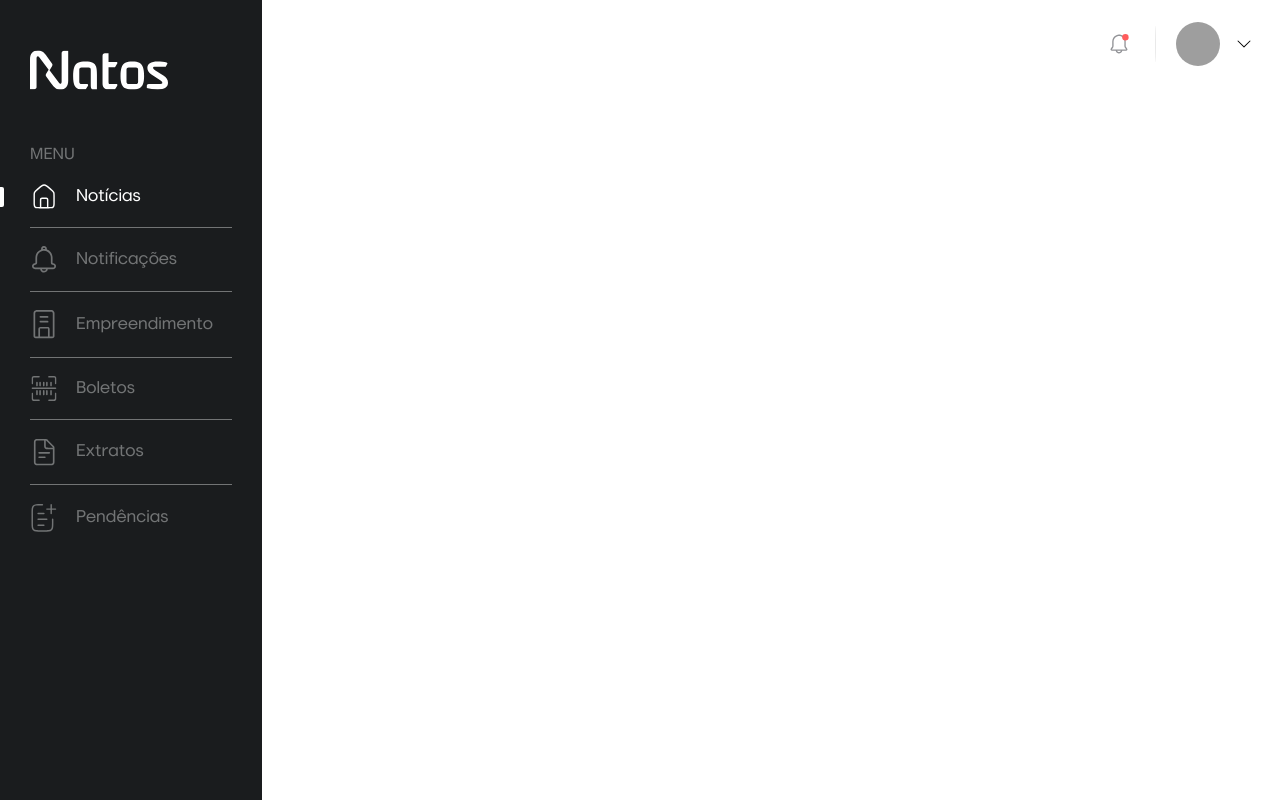
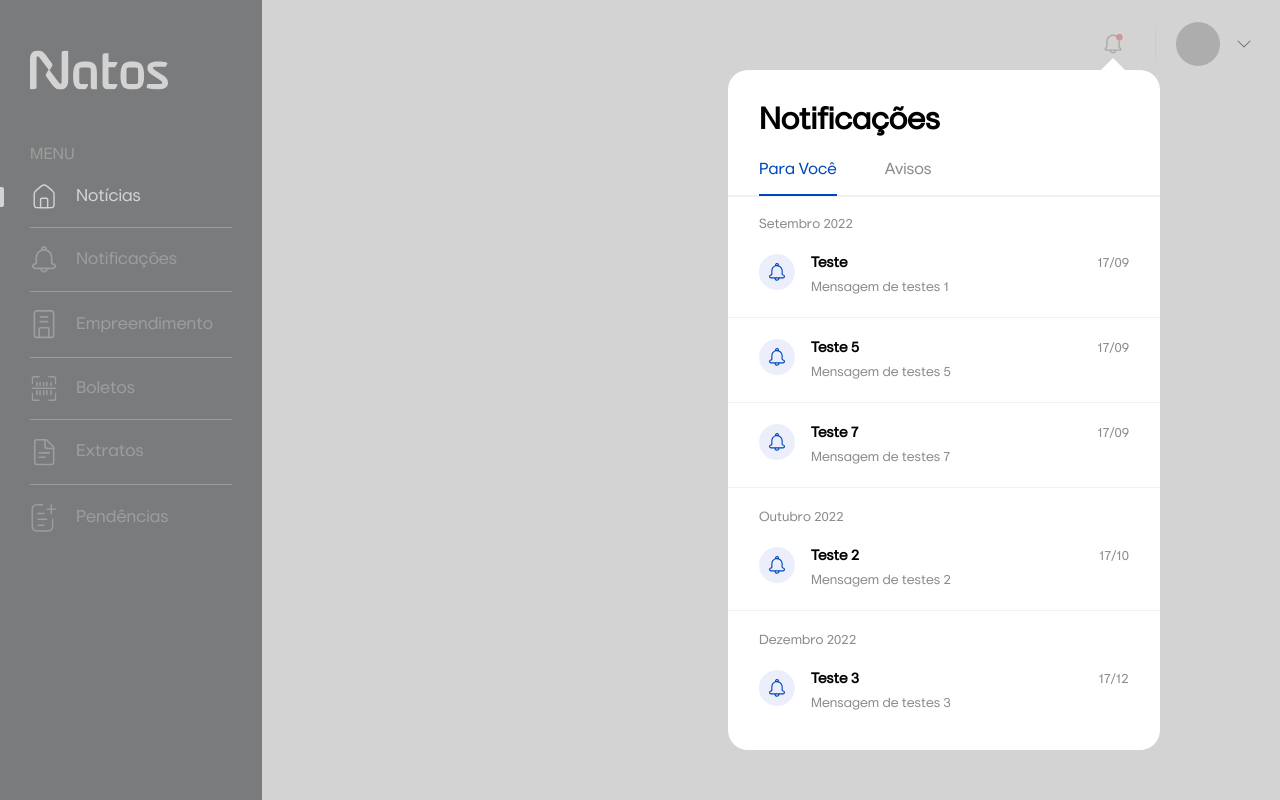
Before and after one commit to invogatech/grupo-natos-front, a Next.js app: page / in a window 1280 px wide. Built offline with nearby package versions, Linux system fonts and the light colour scheme; grey boxes are pictures that could not be loaded.

Commit message:
Notifications Pop Up on Header

```diff
--- a/src/components/header/headerComponent.tsx
+++ b/src/components/header/headerComponent.tsx
@@ -1,3 +1,4 @@
+import { useState } from 'react'
 import { AiOutlineMenu } from "react-icons/ai"
 import { BsChevronDown } from "react-icons/bs"
 import NotificationBellEmpty from "@public/assets/notificacoesHeader.svg"
@@ -7,11 +8,17 @@ import NotificationBellNewDesktop from "@public/assets/notificacaoNovaHeaderDesk
 import useNotificationsStore from "@stores/notifications";
 import useSideBarStore from "@stores/sideBar"
 import { AvatarItem, HeaderContainer, ItemsContainer, NavButton, NotificationItem } from "./headerStyle";
+import NotificationPopUpComponent from "./notificationPopUp/notificationPopUpComponent"
 
 export default function HeaderComponent() {
   const notifications = useNotificationsStore((state) => state.notifications);
   const toggleSideBar = useSideBarStore((state) => state.toggleSideBar);
-  const isSideBarOpen = useSideBarStore((state) => state.isSideBarOpen);
+
+  const [ isNotificationPopUpOpen, setIsNotificationPopUpOpen ] = useState(true);
+
+  const toggleNotificationPopUp = () => {
+    setIsNotificationPopUpOpen(!isNotificationPopUpOpen);
+  }
 
   return (
     <HeaderContainer>
@@ -20,7 +27,13 @@ export default function HeaderComponent() {
       </NavButton>
       <ItemsContainer>
         <NotificationItem>
-          {notifications.length == 0 ? (<><NotificationBellEmpty className="notification-icon-mobile"/> <NotificationBellEmptyDesktop className="notification-icon"/></>) : (<><NotificationBellNew className="notification-icon-mobile"/> <NotificationBellNewDesktop className="notification-icon"/></>)}
+          <div className="notification-button-mobile">
+            {notifications.length == 0 ? (<NotificationBellEmpty className="notification-icon-mobile"/>) : (<NotificationBellNew className="notification-icon-mobile"/>)}
+          </div>
+          <div onClick={() => setIsNotificationPopUpOpen(true)} className="notification-button-desktop">
+            {notifications.length == 0 ? (<NotificationBellEmptyDesktop className="notification-icon"/>) : (<NotificationBellNewDesktop className="notification-icon"/>)}
+          </div>
+          {isNotificationPopUpOpen && <NotificationPopUpComponent closeNotificationPopUp={toggleNotificationPopUp}/>}
         </NotificationItem>
         <div className="item-divisor"></div>
         <AvatarItem>
--- a/src/components/header/headerStyle.ts
+++ b/src/components/header/headerStyle.ts
@@ -71,12 +71,45 @@ export const ItemsContainer = styled.section`
   }
 `;
 
-export const NotificationItem = styled.button`
+export const NotificationItem = styled.section`
   display: flex;
 
+  .notification-button-desktop {
+    display: none;
+
+    @media (${device.laptop}) {
+      display: flex;
       align-items: center;
       justify-content: center;
+      background: none;
 
+      width: clamp(2.75rem, 2vw, 3.125rem);
+      height: clamp(2.75rem, 2vh, 3.125rem);
+
+      min-width: 2.75rem;
+      min-height: 2.75rem;
+
+      &:hover {
+        border-radius: 100%;
+        border: none;
+        background: ${colors.grey400};
+        cursor: pointer;
+      }
+
+      .notification-icon-mobile {
+        display: none;
+      }
+
+      .notification-icon {
+        display: block;
+      }
+    }
+  }
+
+  .notification-button-mobile {
+    display: flex;
+    align-items: center;
+    justify-content: center;
     border-radius: 100%;
     border: none;
     background: ${colors.grey400};
@@ -96,22 +129,11 @@ export const NotificationItem = styled.button`
     }
 
     @media (${device.laptop}) {
-    background: none;
-
-    min-width: 0px;
-    min-height: 0px;
-
-    width: fit-content;
-    height: fit-content;
-
-    .notification-icon-mobile {
       display: none;
     }
+  }
 
-    .notification-icon {
-      display: block;
-    }
-  }
+
 `;
 
 export const AvatarItem = styled.section`
--- /dev/null
+++ b/src/components/header/notificationPopUp/notificationPopUpComponent.tsx
@@ -0,0 +1,84 @@
+import { useState } from "react"
+import useNotificationsStore from "@stores/notifications";
+import { Container, Header, Menu, MonthlyNotificationsSection, NotificationItem, NotificationsSection, Overlay, Wrapper } from "./notificationPopUpStyle";
+import NotificationBell from "@public/assets/notificacoesPopUp.svg"
+
+type NotificationPopUpProps = {
+  closeNotificationPopUp: () => void;
+}
+
+export default function NotificationPopUpComponent({ closeNotificationPopUp }: NotificationPopUpProps) {
+  const notifications = useNotificationsStore((state) => state.notifications);
+  const [ currentMenu, setCurrentMenu ] = useState("forYou");
+
+  const monthNames = ["Janeiro", "Fevereiro", "Março", "Abril", "Maio", "Junho",
+  "Julho", "Agosto", "Setembro", "Outubro", "Novembro", "Dezembro"
+  ];
+
+  const monthsWithNotifications =
+    notifications
+      .map((notification) => {
+        const month = monthNames[notification.createdAt.getMonth()];
+        const year = notification.createdAt.getFullYear();
+        return { month, year };
+      })
+      .filter((notification, index, self) => {
+        return (
+          index ===
+          self.findIndex(
+            (t) => t.month === notification.month && t.year === notification.year
+          )
+        );
+      });
+
+    //Filter notification by month and year
+    const filterNotifications = (month: string, year: number) => {
+      return sortedNotifications.filter((notification) => {
+        const notificationMonth = monthNames[notification.createdAt.getMonth()];
+        const notificationYear = notification.createdAt.getFullYear();
+        return notificationMonth === month && notificationYear === year;
+      });
+    };
+
+    const sortedNotifications = notifications.sort(function(a, b) {
+      return b.createdAt.getTime() - a.createdAt.getTime();
+    });
+
+  return (
+    <>
+    <Overlay onClick={() => closeNotificationPopUp()}/>
+    <Wrapper>
+      <Container>
+        <Header>
+          <h1>Notificações</h1>
+        </Header>
+        <Menu>
+          <p className={`${currentMenu == "forYou" ? "active" : ""}`} onClick={() => setCurrentMenu("forYou")}>Para Você</p>
+          <p className={`${currentMenu == "advices" ? "active" : ""}`} onClick={() => setCurrentMenu("advices")}>Avisos</p>
+        </Menu>
+        <NotificationsSection>
+          {monthsWithNotifications.map((month) => (
+            <MonthlyNotificationsSection>
+              <p className="notifications-month">{month.month} {month.year}</p>
+            {filterNotifications(month.month, month.year).map((notification) => (
+              <NotificationItem>
+                <section className="notification-icon-section">
+                <NotificationBell className="notification-icon"/>
+                </section>
+                <section className="notification-info-section">
+                  <section className="notification-info-header">
+                    <p className="notification-title">{notification.title}</p>
+                    <p className="notification-created-date">{notification.createdAt.getDate()}/{notification.createdAt.getMonth() + 1 > 9 ? '' : '0'}{notification.createdAt.getMonth() + 1}</p>
+                  </section>
+                  <p className="notification-message">{notification.message}</p>
+                </section>
+              </NotificationItem>
+            ))}
+          </MonthlyNotificationsSection>
+          ))}
+        </NotificationsSection>
+      </Container>
+    </Wrapper>
+    </>
+  )
+}
--- /dev/null
+++ b/src/components/header/notificationPopUp/notificationPopUpStyle.ts
@@ -0,0 +1,192 @@
+import { colors } from '@styles/variables';
+import styled from 'styled-components';
+
+export const Wrapper = styled.div`
+  display: flex;
+  position: absolute;
+  width: 432px;
+  max-height: 85vh;
+  height: fit-content;
+  top: 70px;
+  right: 120px;
+
+  z-index: 100;
+`;
+
+export const Container = styled.section`
+  display: flex;
+  flex-direction: column;
+  width: 100%;
+  height: 100%;
+  max-height: 85vh;
+
+  background: white;
+  padding: 1.9375rem;
+
+  border-radius: 1.25rem;
+
+  gap: 1.1875rem;
+
+  &::before {
+	content: '';
+	position: absolute;
+	width: 0;
+	height: 0;
+	bottom: 100%;
+	right: 2.2em;
+	border: .75rem solid transparent;
+	border-top: none;
+
+	border-bottom-color: #fff;
+  }
+`;
+
+export const Header = styled.header`
+  display: flex;
+
+  h1 {
+    font-size: clamp(1.7rem, 4vw, 1.9rem);
+  }
+`;
+
+export const Menu = styled.section`
+  display: flex;
+  gap: 3rem;
+  padding: 0 1.9375rem 0.875rem 1.9375rem;
+  width: auto;
+  margin-left: -1.9375rem;
+  margin-right: -1.9375rem;
+
+  border-bottom: 2px solid ${colors.grey400};
+
+  p {
+    font-size: clamp(0.925rem, 2vw, 1rem);
+    color: ${colors.textGrey};
+
+    &:hover {
+      cursor: pointer;
+    }
+  }
+
+  p.active {
+    color: ${colors.mainBlue};
+    margin-bottom: -0.9375rem;
+    border-bottom: 2px solid ${colors.mainBlue};
+  }
+`;
+
+export const NotificationsSection = styled.section`
+  display: flex;
+  flex-direction: column;
+  gap: 1.3125rem;
+
+  margin-left: -1.9375rem;
+  margin-right: -1.9375rem;
+
+  height: 100%;
+  overflow-y: auto;
+
+  /* width */
+  ::-webkit-scrollbar {
+      width: 5px;
+  }
+
+  /* Track */
+  ::-webkit-scrollbar-track {
+    background: #f1f1f1;
+  }
+
+  /* Handle */
+  ::-webkit-scrollbar-thumb {
+    background: #888;
+  }
+
+  /* Handle on hover */
+  ::-webkit-scrollbar-thumb:hover {
+    background: #555;
+  }
+`;
+
+export const MonthlyNotificationsSection = styled.section`
+  display: flex;
+  flex-direction: column;
+  gap: 1.3125rem;
+
+  .notifications-month {
+    font-size: clamp(0.8rem, 2vw, 0.825rem);
+    color: ${colors.textGrey};
+    margin-left: 1.9375rem;
+  }
+
+`;
+
+export const NotificationItem = styled.section`
+  display: flex;
+  gap: 1rem;
+  align-items: flex-start;
+
+  border-bottom: 1px solid ${colors.grey400};
+  padding-bottom: 1.3125rem;
+
+  .notification-icon-section {
+    display: flex;
+    align-items: center;
+    justify-content: center;
+    background: ${colors.transparentBlue};
+    width: 2.25rem;
+    height: 2.25rem;
+    min-width: 2.25rem;
+    min-height: 2.25rem;
+    border-radius: 100%;
+    margin-left: 1.9375rem;
+
+    .notification-icon {
+      fill: ${colors.mainBlue};
+      width: 50%;
+      height: 50%;
+    }
+  }
+
+  .notification-info-section {
+    display: flex;
+    flex-direction: column;
+    margin-right: 1.9375rem;
+    width: 100%;
+    gap: 0.4375rem;
+
+    .notification-info-header {
+      display: flex;
+      justify-content: space-between;
+      align-items: center;
+      width: 100%;
+      align-items: center;
+
+      .notification-title {
+        color: black;
+        font-weight: 600;
+        font-size: clamp(0.875rem, 2vw, 0.9rem);
+      }
+
+      .notification-created-date {
+        color: ${colors.textGrey};
+        font-size: clamp(0.8rem, 2vw, 0.825rem);
+      }
+    }
+
+
+    .notification-message {
+      font-size: clamp(0.8rem, 2vw, 0.825rem);
+      color: ${colors.textGrey};
+    }
+  }
+`;
+
+export const Overlay = styled.div`
+  width: 100vw;
+  height: 100vh;
+  position: absolute;
+  top: 0;
+  right: 0%;
+
+  background: rgba(184, 184, 184, 0.61);
+`;
--- a/src/components/sideBar/sideBarComponent.tsx
+++ b/src/components/sideBar/sideBarComponent.tsx
@@ -52,7 +52,7 @@ export default function SideBarComponent() {
               <div className="item-information" onClick={() => setCurrentPage(item.name)}>
                 <div className="active-marker"></div>
                 {item.icon}
-                <p>{item.name}</p>
+                <p unselectable="on">{item.name}</p>
               </div>
             </MenuItem>
           ))}
--- a/src/components/sideBar/sideBarStyle.ts
+++ b/src/components/sideBar/sideBarStyle.ts
@@ -111,6 +111,12 @@ export const MenuItem = styled.section`
 
     p {
       font-size: 1.0625rem;
+      -webkit-touch-callout: none;
+      -webkit-user-select: none;
+      -khtml-user-select: none;
+      -moz-user-select: none;
+      -ms-user-select: none;
+      user-select: none;
     }
   }
 
--- a/src/stores/notifications.ts
+++ b/src/stores/notifications.ts
@@ -2,7 +2,9 @@ import create from 'zustand';
 
 type NotificationType = {
   id: string;
+  title: string;
   message: string;
+  createdAt: Date;
 }
 
 type State = {
@@ -14,8 +16,47 @@ const useNotificationsStore = create<State>((set) => ({
   notifications: [
     {
       id: '1',
-      message: ""
+      message: "Mensagem de testes 1",
+      title: "Teste",
+      createdAt: new Date('2022-09-17T03:24:00'),
+    },
+    {
+      id: '2',
+      message: "Mensagem de testes 2",
+      title: "Teste 2",
+      createdAt: new Date('2022-10-17T03:24:00'),
+    },
+    {
+      id: '3',
+      message: "Mensagem de testes 3",
+      title: "Teste 3",
+      createdAt: new Date('2022-12-17T03:24:00'),
+    },
+    {
+      id: '4',
+      message: "Mensagem de testes 4",
+      title: "Teste 4",
+      createdAt: new Date('2022-06-17T03:24:00'),
+    },
+    {
+      id: '5',
+      message: "Mensagem de testes 5",
+      title: "Teste 5",
+      createdAt: new Date('2022-09-17T03:24:00'),
+    },
+    {
+      id: '6',
+      message: "Mensagem de testes 6",
+      title: "Teste 6",
+      createdAt: new Date('2021-09-17T03:24:00'),
+    },
+    {
+      id: '7',
+      message: "Mensagem de testes 7",
+      title: "Teste 7",
+      createdAt: new Date('2022-09-17T03:24:00'),
     }
+
   ],
 }));
 
--- a/src/styles/globals.ts
+++ b/src/styles/globals.ts
@@ -20,6 +20,7 @@ const GlobalStyle = createGlobalStyle`
     font-size: 16px;
     font-family: 'Marlin Geo SQ', sans-serif;
   }
+
   #root {
     margin: 0 auto;
   }
```
Also changed, not shown: src/public/assets/notificacoesPopUp.svg (added). Lines whose indentation alone changed are shown as unchanged.
